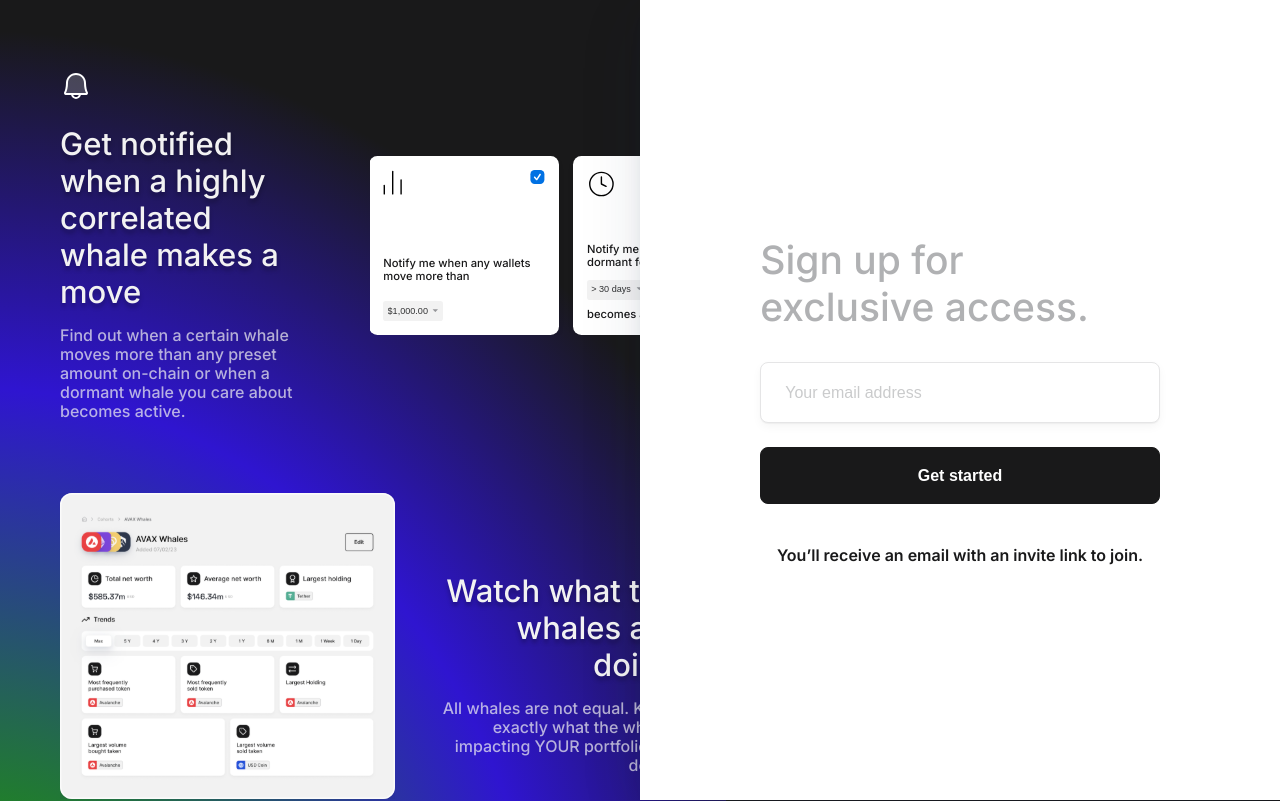
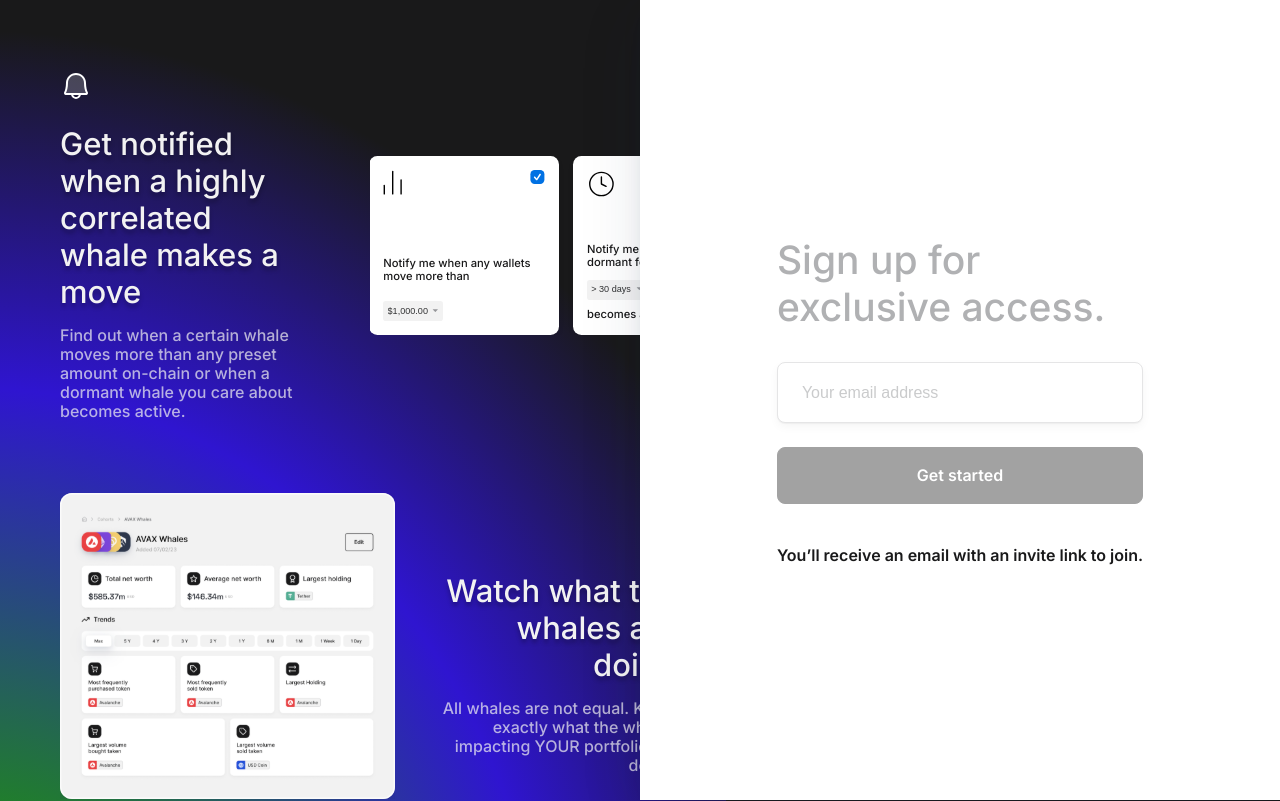
Before and after one commit to shalinigandhi/landing-page-loch, a React (Create React App) app: page / in a window 1280 px wide. Shown: the top 801 px of the page. Built offline with nearby package versions, Linux system fonts and the light colour scheme.

Commit message:
Email validation

```diff
--- a/package.json
+++ b/package.json
@@ -8,6 +8,7 @@
     "@testing-library/user-event": "^13.5.0",
     "react": "^18.2.0",
     "react-dom": "^18.2.0",
+    "react-router-dom": "^6.12.1",
     "react-scripts": "5.0.1",
     "react-slick": "^0.29.0",
     "sass": "^1.63.3",
--- a/src/components/SignUp/SignUp.js
+++ b/src/components/SignUp/SignUp.js
@@ -1,12 +1,58 @@
+import React, { useState } from 'react';
 import './sign-up.scss';
 
 const SignUp = () => {
+    const [errorMessage, setErrorMessage] = useState(["", true]);
+    const [value, setValue] = useState("");
+
+    const handleChange = (e) => {
+        const email = e.target.value;
+        const emailRegex = /^[A-Z0-9._%+-]+@[A-Z0-9.-]+\.[A-Z]{2,4}$/i;
+
+        if (!email) {
+            setErrorMessage([
+                "Email is Required", true
+            ])
+        } else {
+            resetErrorMessage();
+        }
+        if (!emailRegex.test(email)) {
+            setErrorMessage([
+                "Please enter a valid email", true
+            ])
+        } else {
+            resetErrorMessage();
+        }
+
+        setValue(email);
+    }
+
+    const resetErrorMessage = () => {
+        setErrorMessage("", false)
+    }
+
     return (
         <div className="sign-up-container">
             <div className="sign-up-wrapper">
                 <h3 className="heading">Sign up for<br /> exclusive access.</h3>
-                <input type="text" className="sign-up-input" placeholder="Your email address" />
-                <button type="submit" className="submit-btn">Get started</button>
+                <div className="input-message">
+                    <input
+                        type="email"
+                        name="email"
+                        id="email"
+                        value={value}
+                        onChange={(e) => handleChange(e)}
+                        className="sign-up-input"
+                        placeholder="Your email address"
+                    />
+                    {errorMessage && <p className="error-message">{errorMessage}</p>}
+                </div>
+                <a
+                    className={"submit-btn " + (errorMessage && errorMessage.length && "disabled")}
+                    href={errorMessage[0] && errorMessage[1] ? "#" : "https://app.loch.one/welcome"}
+                >
+                    Get started
+                </a>
                 <p className="message">You’ll receive an email with an invite link to join.</p>
             </div>
         </div>
--- a/src/components/SignUp/sign-up.scss
+++ b/src/components/SignUp/sign-up.scss
@@ -19,6 +19,18 @@
             line-height: 47px;
             color: $gray-gradient1;
         }
+        .input-message {
+            margin: 32px 0 24px;
+            position: relative;
+
+            .error-message {
+                position: absolute;
+                left: 24px;
+                bottom: 5px;
+                font-size: 12px;
+                color: red;
+            }
+        }
         .sign-up-input {
             background: $white;
             border: 1px solid $gray-gradient2;
@@ -26,7 +38,6 @@
             border-radius: 8px;
             width: 100%;
             padding: 20px 24px;
-            margin: 32px 0 24px;
             font-weight: 500;
             font-size: 16px;
             line-height: 19px;
@@ -73,6 +84,12 @@
             text-align: center;
             cursor: pointer;
             margin-bottom: 42px;
+
+            &.disabled {
+                opacity: 0.4;
+                cursor: not-allowed;
+                pointer-events: none;
+            }
         }
         .message {
             font-weight: 600;
--- a/src/components/Testimonials/Testimonials.js
+++ b/src/components/Testimonials/Testimonials.js
@@ -36,7 +36,7 @@ const Testimonials = () => {
                         >
                             {
                                 testimonials && testimonials.length && testimonials.map((t, index) => (
-                                    <div className="t-content" onClick={() => gotoNext()}>
+                                    <div className="t-content" onClick={() => gotoNext()} key={index}>
                                         <div className="name-designation">
                                             <span className="name">{t.name}</span>
                                             <span className="designation">{t.designation}</span>
```
Also changed, not shown: 1 other file (tests, documents, lock files or other folders).
